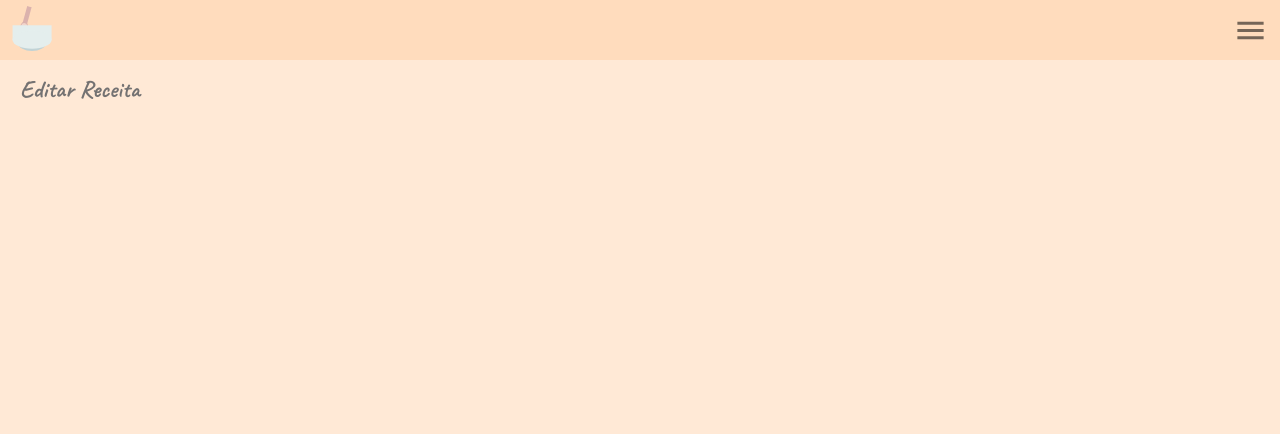
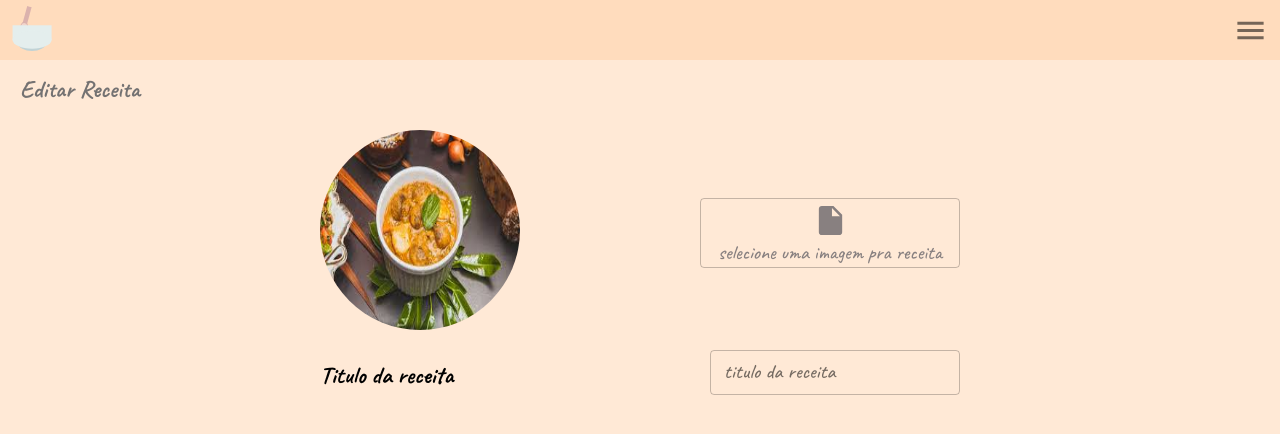
Before and after one commit to mugarate12/minhaReceitaFront, a Next.js app: page /recipes/update in a window 1280 px wide. Shown: the top 434 px of the page. Built offline with nearby package versions, Linux system fonts and the light colour scheme.

Commit message:
update recipe prototype

```diff
--- a/components/HeaderMenu.tsx
+++ b/components/HeaderMenu.tsx
@@ -15,6 +15,7 @@ import Divider from '@material-ui/core/Divider'
 import FreeBreakfastIcon from '@material-ui/icons/FreeBreakfast'
 import LocalDiningIcon from '@material-ui/icons/LocalDining'
 import PersonIcon from '@material-ui/icons/Person'
+import UpdateIcon from '@material-ui/icons/Update'
 
 import styles from './../styles/HeaderMenu.module.css'
 
@@ -61,7 +62,7 @@ export default function HeaderMenu() {
           onClick={() => router.push('/recipes/update')}
         >
           <ListItemIcon>
-            <LocalDiningIcon/>
+            <UpdateIcon/>
           </ListItemIcon>
 
           <ListItemText ><span className={styles.menuItemText}>Editar receita</span></ListItemText>
--- /dev/null
+++ b/components/PreviousTextInformation.tsx
@@ -0,0 +1,16 @@
+import styles from './../styles/PreviousTextInformation.module.css'
+
+type Props = {
+  state: string,
+  textDescription: string
+}
+
+export default function PreviousTextInformation({ state, textDescription }: Props) {
+  return (
+    <h5
+      style={{
+        textDecoration: state.length > 0 ? 'line-through' : ''
+      }}
+      className={styles.previousInformationText}>{textDescription}</h5>
+  )
+}
--- a/pages/recipes/update.tsx
+++ b/pages/recipes/update.tsx
@@ -1,12 +1,25 @@
+import { useState } from 'react'
+
 import Head from 'next/head'
+import Image from 'next/image'
 
 import Layout from './../../components/Layout'
 import Header from './../../components/Header'
 import PageDescription from './../../components/PageDescription'
+import InputFile from './../../components/InputFile'
+import Input from './../../components/Input'
+import PreviousTextInformation from './../../components/PreviousTextInformation'
 
 import styles from './../../styles/UpdateRecipe.module.css'
 
 export default function UpdateRecipe() {
+  const [recipeImg, setRecipeImg] = useState<File>()
+  const [title, setTitle] = useState<string>('')
+  const [time, setTime] = useState<number>(0)
+  const [number_of_portions, setNumber_of_portions] = useState<number>(0)
+  const [preparation_mode, setPreparation_mode] = useState<string>('')
+  const [observations, setObservations] = useState<string>('')
+
   return (
     <Layout>
       <Head>
@@ -15,9 +28,38 @@ export default function UpdateRecipe() {
 
       <Header renderMenu={true} />
 
-      <PageDescription title='Editar Receita' />
+      <PageDescription title='Editar Receita'/>
 
       <div className={styles.mainContainer}>
+        <div className={styles.updateFieldContainer}>
+          <div className={styles.imgContainer}>
+            <Image
+              className={styles.img}
+              src='/img/teste.jpg'
+              width={200}
+              height={200}
+            />
+          </div>
+
+          <InputFile
+            setState={setRecipeImg}
+          />
+        </div>
+
+        <div className={styles.updateFieldContainer}>
+          <PreviousTextInformation
+            state={title}
+            textDescription='Titulo da receita'
+          />
+
+          <Input
+            label='titulo da receita'
+            state={title}
+            setState={setTitle}
+            placeholder='Novo titulo'
+            width='250px'
+          />
+        </div>
 
       </div>
     </Layout>
--- /dev/null
+++ b/styles/PreviousTextInformation.module.css
@@ -0,0 +1,17 @@
+.previousInformationText {
+  font-family: var(--titleFont);
+  font-size: 24px;
+  font-size: 1.5rem;
+  text-align: center;
+
+  margin-top: 0px;
+  margin-bottom: 15px;
+}
+
+@media (min-width: 500px) {
+  .previousInformationText {
+    text-align: start;
+
+    margin-top: 15px;
+  }
+}
--- a/styles/UpdateRecipe.module.css
+++ b/styles/UpdateRecipe.module.css
@@ -1,8 +1,37 @@
 .mainContainer {
-  margin-top: 120px;
+  margin-top: 130px;
   margin-bottom: 20px;
 
   width: 100%;
   display: flex;
   flex-direction: column;
+  align-items: center;
 }
+
+.imgContainer {
+  display: flex;
+  justify-content: center;
+  align-items: center;
+
+  margin-bottom: 15px;
+}
+
+.img {
+  border-radius: 50%;
+}
+
+@media (min-width: 500px) {
+  .updateFieldContainer {
+    display: flex;
+    flex-direction: row;
+    width: 85%;
+    justify-content: space-between;
+    align-items: center;
+  }
+}
+
+@media (min-width: 800px) {
+  .updateFieldContainer {
+    width: 50%;
+  }
+}
```
